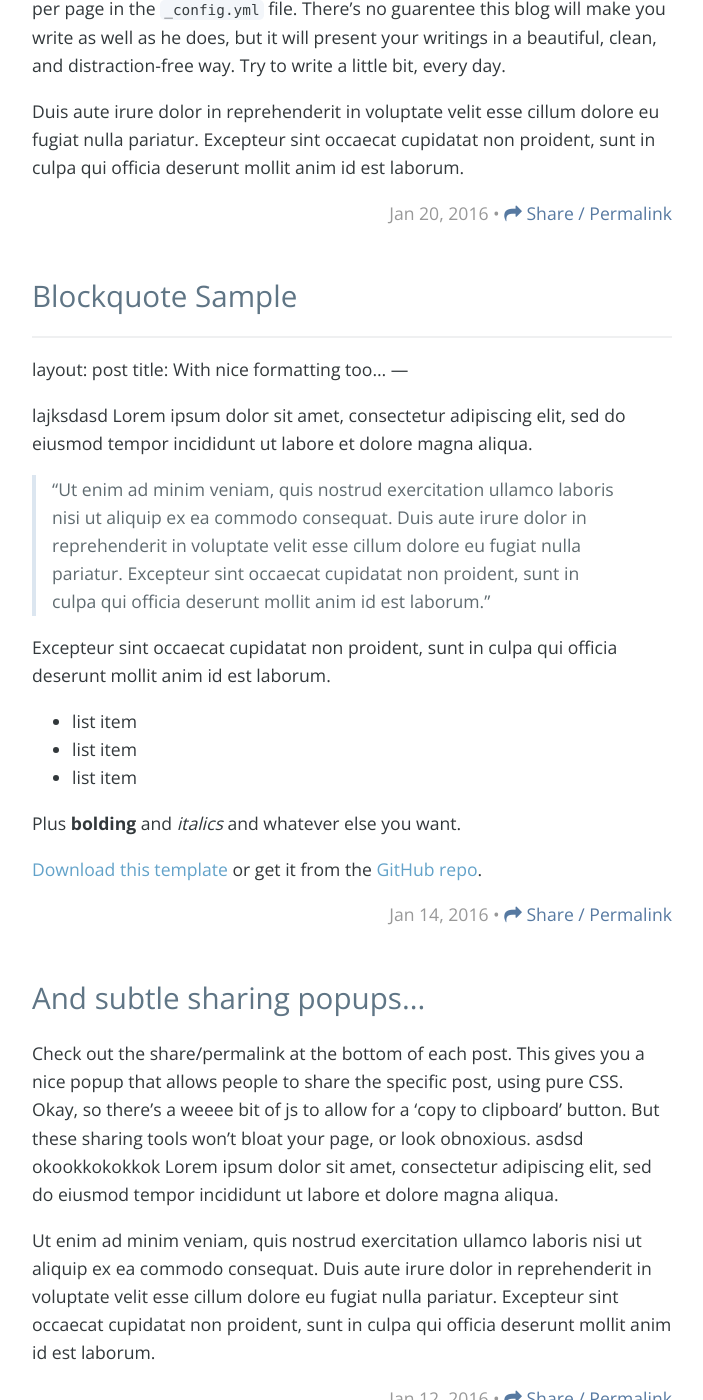
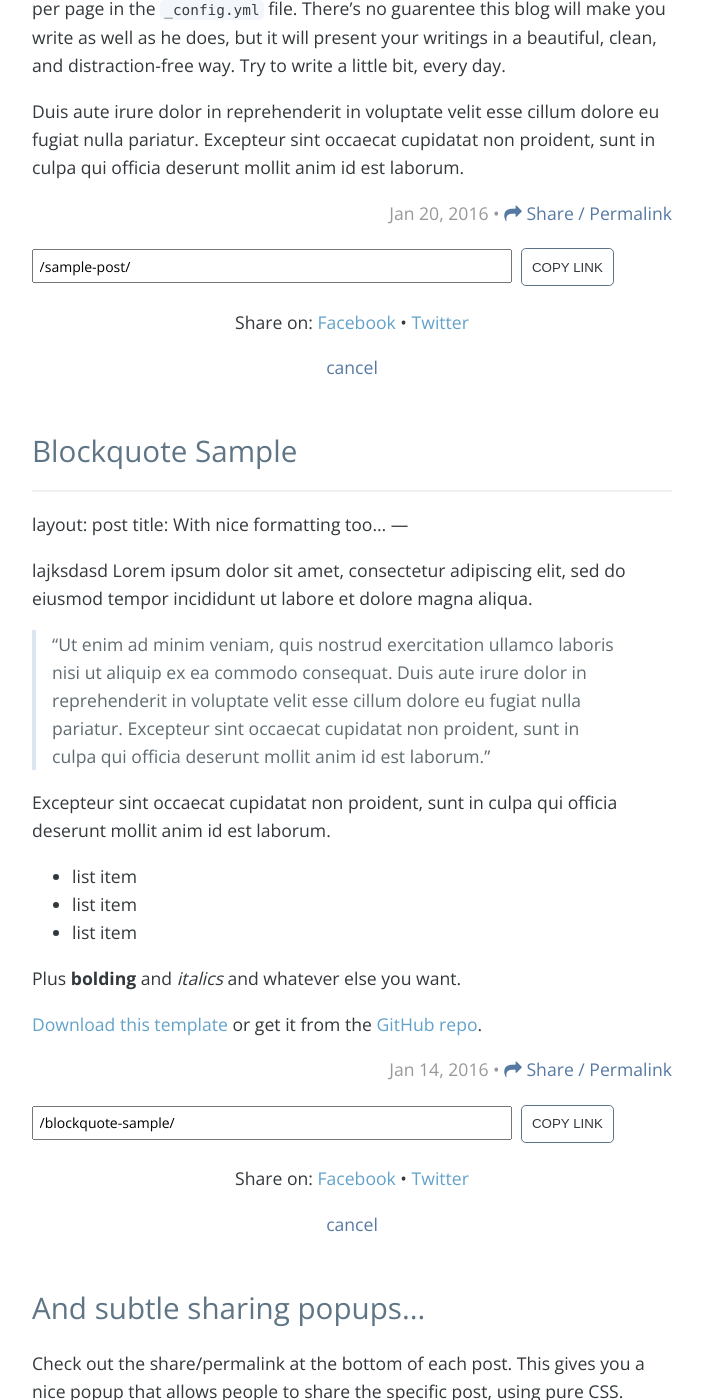
Before and after one commit to prashant-singh/prashant-singh.github.io, a Jekyll site: the page built from index.html, in a window 1280 px wide and 1400 px high, scrolled down 497 px. Shown: the whole window, without its empty margins (288-991 px from the left). Built offline with Jekyll 4.4.1, drawn with Linux system fonts in a browser that asks for light colours; nearby versions of some CDN libraries; the list of posts is cut into pages by our own code; some of the changed text lies outside the part shown.

Commit message:
Update index.html

```diff
--- a/index.html
+++ b/index.html
@@ -25,11 +25,11 @@
 		<input type="checkbox" id="our-popup-{{ forloop.index }}" class="smoosh" />
 
 		<!-- invisible; when checked, the popup opens -->
-		<label for="our-popup-{{ forloop.index }}" class="overlay"></label>
+		<!--<label for="our-popup-{{ forloop.index }}" class="overlay"></label>-->
 
 		<!-- the popup starts here -->
-		<div class="overlay-dialogue">
-			<h3>Share "{{ post.title  }}"</h3>
+		<!--<div class="overlay-dialogue">-->
+		<!--	<h3>Share "{{ post.title  }}"</h3>-->
 
             <!-- Target -->
 <input id="foo{{ forloop.index }}" value="{{ site.url }}{{ post.url }}" type="url">
```
